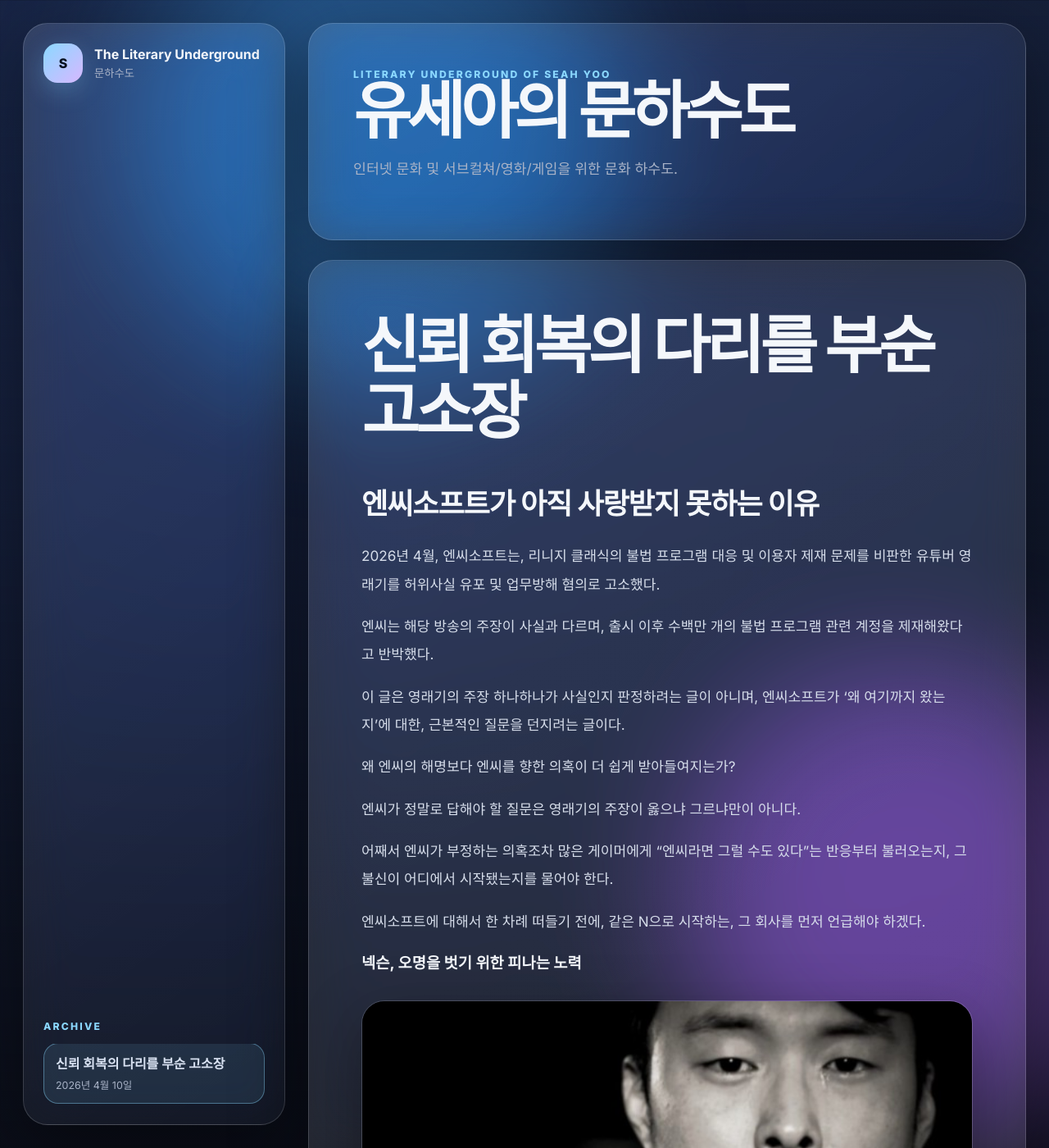
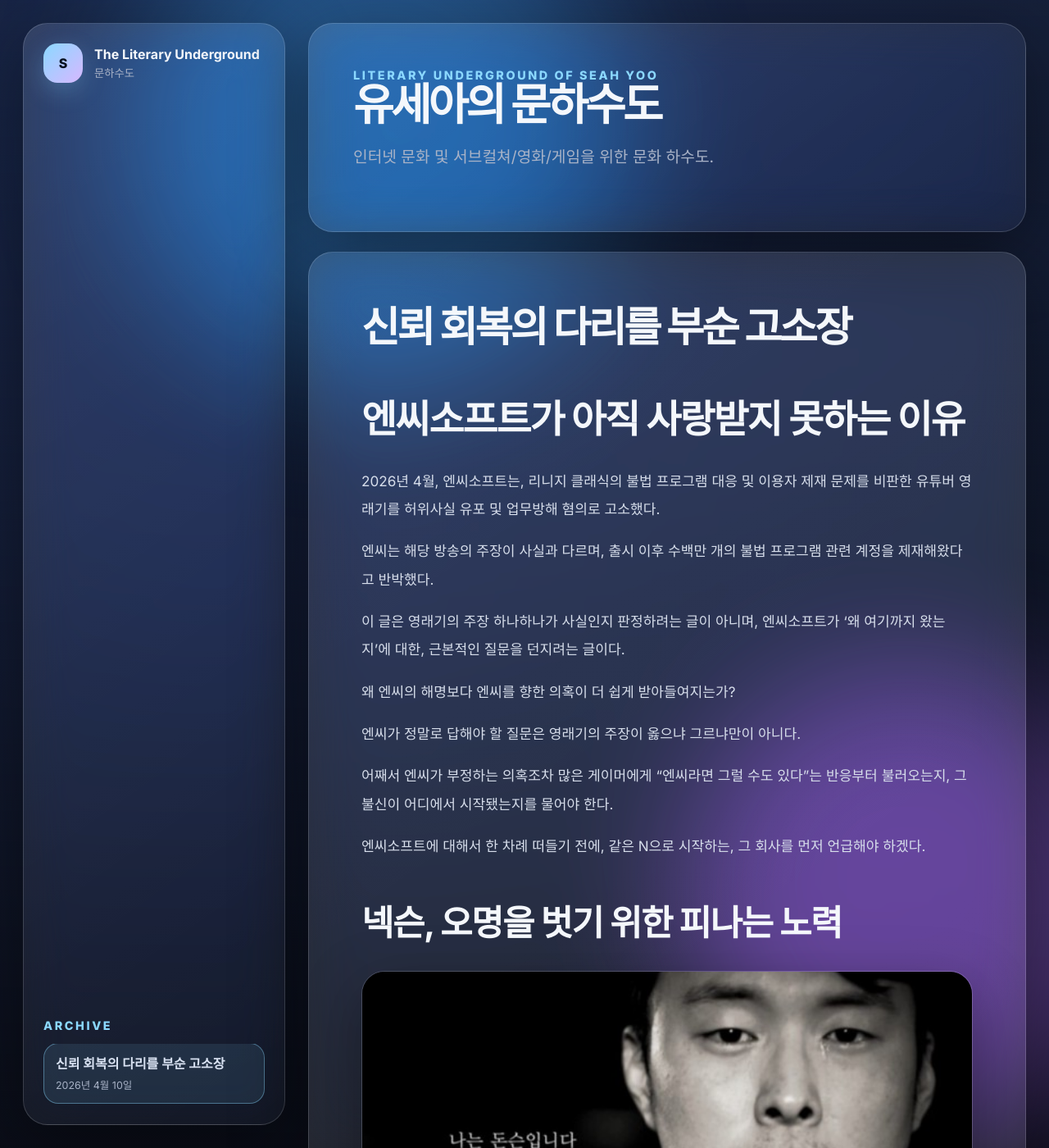
Before and after one commit to SeAh-Yoo/SeAh-Yoo.github.io, a Jekyll site: the page built from _posts/2026-06-22-ncsoft-trust-2026.md, in a window 1280 px wide and 1400 px high. Shown: the whole window at 82% size. Built offline with Jekyll 4.4.1, drawn with Linux system fonts in a browser that asks for light colours.

Commit message:
Adjust page heading typography

```diff
--- a/styles/index.css
+++ b/styles/index.css
@@ -146,7 +146,7 @@
 .eyebrow {
   margin: 0;
   color: var(--accent);
-  font-size: 0.76rem;
+  font-size: 0.9rem;
   font-weight: 800;
   letter-spacing: 0.18em;
   text-transform: uppercase;
@@ -221,14 +221,14 @@
 .hero h1 {
   max-width: 820px;
   margin: 0;
-  font-size: clamp(2.35rem, 6vw, 5.9rem);
-  line-height: 0.98;
+  font-size: clamp(1.6rem, 4.2vw, 3.95rem);
+  line-height: 1.04;
   letter-spacing: -0.07em;
 }
 .hero p:last-child {
   max-width: 720px;
   color: var(--muted);
-  font-size: 1.08rem;
+  font-size: 1.2rem;
   line-height: 1.75;
 }
 .view {
@@ -294,13 +294,20 @@
 }
 .post h1 {
   margin: 0 0 12px;
-  font-size: clamp(2.2rem, 6vw, 5.2rem);
-  line-height: 1.04;
+  font-size: clamp(1.42rem, 3.95vw, 3.7rem);
+  line-height: 1.08;
   letter-spacing: -0.065em;
 }
 .post h2 {
   margin: 1.25em 0 0.7em;
-  font-size: clamp(1.35rem, 3vw, 2.2rem);
+  font-size: clamp(1.3rem, 3.65vw, 3.45rem);
+  letter-spacing: -0.04em;
+  line-height: 1.12;
+}
+.post h3 {
+  margin: 1.2em 0 0.65em;
+  font-size: clamp(1.18rem, 3.35vw, 3.2rem);
+  line-height: 1.16;
   letter-spacing: -0.035em;
 }
 .post p,
@@ -436,12 +443,12 @@
     margin-bottom: 14px;
   }
   .hero h1 {
-    font-size: clamp(2.25rem, 15vw, 4rem);
-    line-height: 1;
+    font-size: clamp(1.5rem, 10vw, 2.7rem);
+    line-height: 1.06;
     letter-spacing: -0.075em;
   }
   .hero p:last-child {
-    font-size: 1rem;
+    font-size: 1.08rem;
     line-height: 1.65;
   }
   .view {
@@ -486,8 +493,14 @@
     border-radius: 24px;
   }
   .post h1 {
-    font-size: clamp(2rem, 11vw, 3.35rem);
-    line-height: 1.08;
+    font-size: clamp(1.35rem, 9.2vw, 2.45rem);
+    line-height: 1.12;
+  }
+  .post h2 {
+    font-size: clamp(1.25rem, 8.2vw, 2.25rem);
+  }
+  .post h3 {
+    font-size: clamp(1.15rem, 7.2vw, 2.05rem);
   }
   .post p,
   .post li {
@@ -524,7 +537,7 @@
     font-size: 0.72rem;
   }
   .eyebrow {
-    font-size: 0.7rem;
+    font-size: 0.82rem;
   }
 }
 @media (prefers-reduced-motion: reduce) {
```
